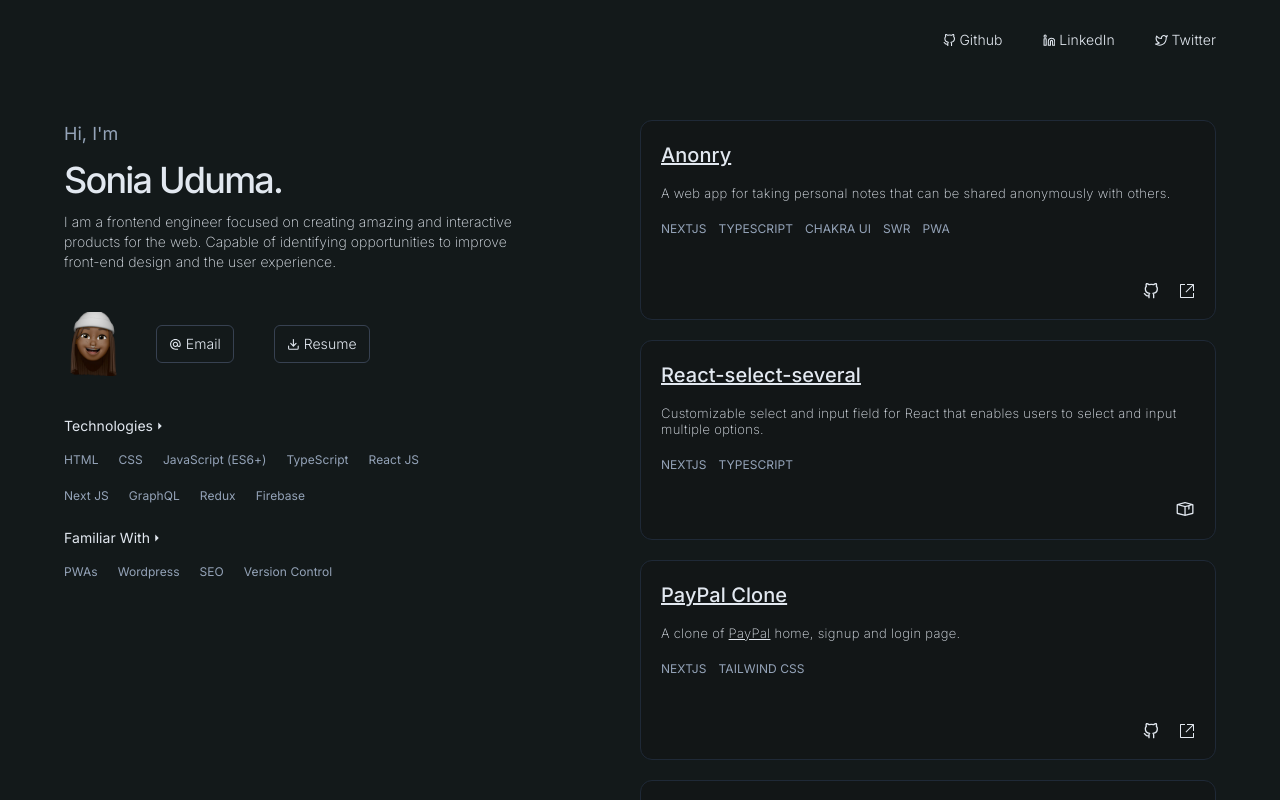
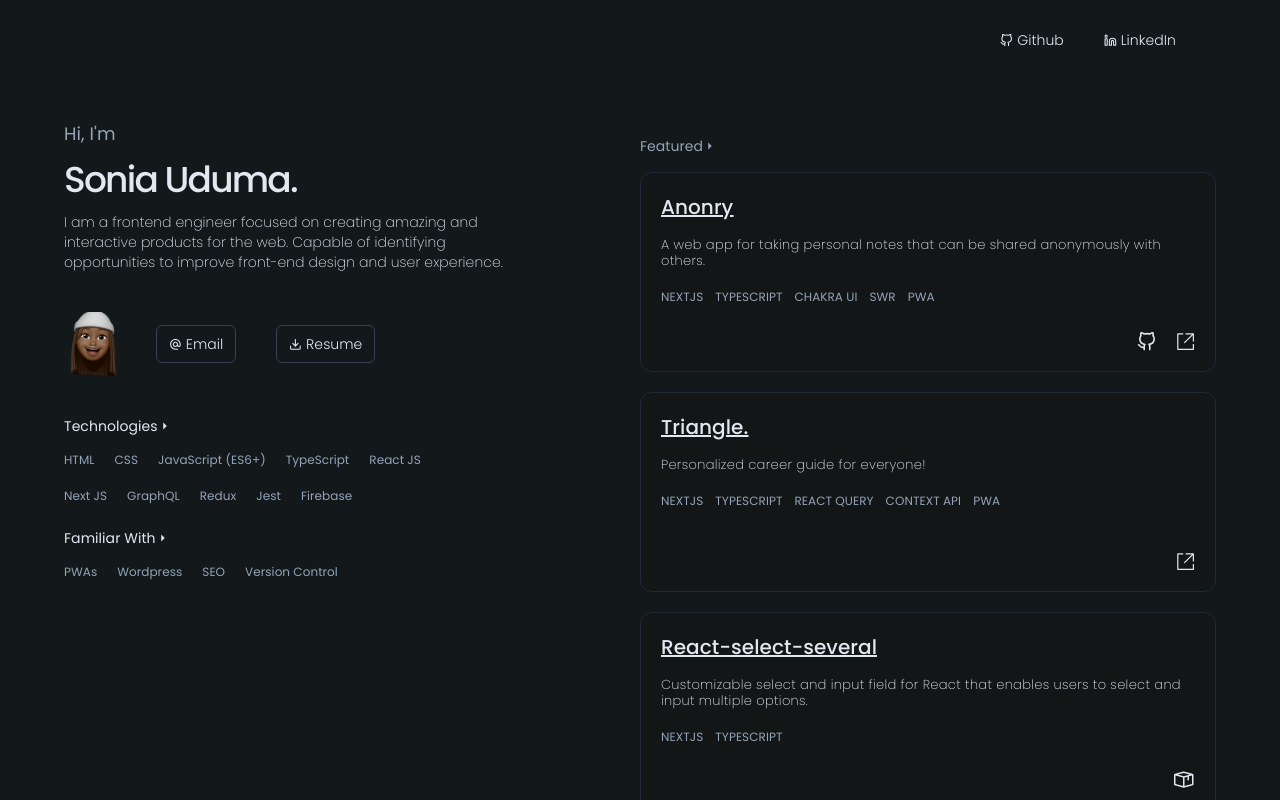
Before and after one commit to uduma-sonia/sonia-uduma, a React (Vite) app: page / in a window 1280 px wide. Shown: the top 800 px of the page. Built offline with nearby package versions, Linux system fonts and the light colour scheme.

Commit message:
[fix] projects

```diff
--- a/package.json
+++ b/package.json
@@ -10,11 +10,13 @@
   },
   "dependencies": {
     "@fontsource/inter": "^4.5.12",
+    "@fontsource/poppins": "^4.5.10",
     "gsap": "^3.11.2",
     "react": "^18.2.0",
     "react-dom": "^18.2.0",
     "react-icons": "^4.4.0",
-    "react-select-several": "^1.2.4",
+    "react-select-several": "^1.2.13",
+    "sonia-test": "^1.0.0",
     "swiper": "^8.4.3"
   },
   "devDependencies": {
--- a/src/components/Hero.jsx
+++ b/src/components/Hero.jsx
@@ -24,10 +24,10 @@ export default function Hero() {
           </h2>
 
           <div className="mt-3">
-            <p className="font-extralight text-xs lg:text-sm max-w-xs lg:max-w-md">
+            <p className="font-extralight text-sm max-w-xs lg:max-w-md">
               I am a frontend engineer focused on creating amazing and
               interactive products for the web. Capable of identifying
-              opportunities to improve front-end design and the user experience.
+              opportunities to improve front-end design and user experience.
             </p>
           </div>
 
@@ -37,7 +37,7 @@ export default function Hero() {
               target="_blank"
               rel="noopener noreferrer"
             >
-              <FiGithub size="1.2rem" />
+              <FiGithub size="1.4rem" />
             </a>
             <a
               className="mx-8"
@@ -45,15 +45,15 @@ export default function Hero() {
               target="_blank"
               rel="noopener noreferrer"
             >
-              <FiLinkedin size="1.2rem" />
+              <FiLinkedin size="1.4rem" />
             </a>
-            <a
+            {/* <a
               href="https://twitter.com/Sonia_Uduma"
               target="_blank"
               rel="noopener noreferrer"
             >
               <FiTwitter size="1.2rem" />
-            </a>
+            </a> */}
           </div>
 
           <div className="mt-10 hidden lg:flex items-center">
@@ -89,8 +89,8 @@ export default function Hero() {
         </div>
 
         <div className="lg:w-[50%] w-full mt-10 lg:mt-0">
-          <p className="lg:hidden my-4 text-sm flex items-center">
-            Projects <IoMdArrowDropright />
+          <p className="text-slate-400 my-4 text-sm flex items-center">
+            Featured <IoMdArrowDropright />
           </p>
 
           <div className="lg:hidden">
@@ -128,11 +128,11 @@ export default function Hero() {
 
             <div className="flex justify-end">
               <button className="project_prev_button mr-7">
-                <BsFillArrowLeftCircleFill size="1.4rem" color="#5f6061" />
+                <BsFillArrowLeftCircleFill size="1.7rem" color="#5f6061" />
               </button>
 
               <button className="project_next_button">
-                <BsFillArrowRightCircleFill size="1.4rem" color="#5f6061" />
+                <BsFillArrowRightCircleFill size="1.7rem" color="#5f6061" />
               </button>
             </div>
           </div>
@@ -182,6 +182,13 @@ const allProjects = [
     npm: false,
   },
   {
+    name: "Triangle.",
+    description: "Personalized career guide for everyone!",
+    tools: ["NEXTJS", "TYPESCRIPT", "REACT QUERY", "CONTEXT API", "PWA"],
+    live_link: "https://triangle.africa/",
+    npm: false,
+  },
+  {
     name: "React-select-several",
     description:
       "Customizable select and input field for React that enables users to select and input multiple options.",
@@ -189,13 +196,6 @@ const allProjects = [
     live_link: "https://www.npmjs.com/package/react-select-several",
     npm: true,
   },
-  // {
-  //   name: "Triangle.",
-  //   description: "Personalized career guide for everyone!",
-  //   tools: ["NEXTJS", "TYPESCRIPT", "REACT QUERY", "CONTEXT API", "PWA"],
-  //   live_link: "https://triangle.africa/",
-  // npm: false,
-  // },
   {
     name: "PayPal Clone",
     description: (
--- a/src/components/Navbar.jsx
+++ b/src/components/Navbar.jsx
@@ -24,7 +24,7 @@ export default function Navbar() {
           LinkedIn
         </a>
 
-        <a
+        {/* <a
           className="items-center gap-1 hover:scale-110 transition ease-in-out duration-500 hidden lg:flex"
           href="https://twitter.com/Sonia_Uduma"
           target="_blank"
@@ -32,7 +32,7 @@ export default function Navbar() {
         >
           <FiTwitter size="0.8rem" />
           Twitter
-        </a>
+        </a> */}
 
         <a
           className="mr-10 lg:hidden"
--- a/src/components/ProjectsCard.jsx
+++ b/src/components/ProjectsCard.jsx
@@ -3,12 +3,13 @@ import { FiGithub } from "react-icons/fi";
 import { VscLinkExternal, VscPackage } from "react-icons/vsc";
 
 export default function ProjectsCard({ data }) {
-  console.log(data);
   return (
     <div className="bg-[#121617] h-[220px] lg:h-[200px] flex flex-col justify-between border border-gray-800 mb-5 rounded-xl p-5 hover:translate-x-2 ease-in-out duration-500 hover:shadow-md">
       <div>
         <h4 className="text-lg lg:text-xl font-medium mb-4 underline">
-          {data.name}
+          <a href={data.live_link} target="_blank" rel="noopener noreferrer">
+            {data.name}
+          </a>
         </h4>
 
         <p className="text-xs lg:text-[13px] font-extralight tracking-wide">
@@ -32,7 +33,7 @@ export default function ProjectsCard({ data }) {
             rel="noopener noreferrer"
             className="hover:scale-110 transition ease-in-out duration-500"
           >
-            <VscPackage size="1.3rem" />
+            <VscPackage size="1.5rem" />
           </a>
         )}
         {!data?.npm && (
@@ -44,7 +45,7 @@ export default function ProjectsCard({ data }) {
                 rel="noopener noreferrer"
                 className="hover:scale-110 transition ease-in-out duration-500"
               >
-                <FiGithub />
+                <FiGithub size="1.2rem" />
               </a>
             )}
 
@@ -54,7 +55,7 @@ export default function ProjectsCard({ data }) {
               rel="noopener noreferrer"
               className="hover:scale-110 transition ease-in-out duration-500"
             >
-              <VscLinkExternal />
+              <VscLinkExternal size="1.2rem" />
             </a>
           </>
         )}
--- a/src/components/Technologies.jsx
+++ b/src/components/Technologies.jsx
@@ -17,6 +17,7 @@ export default function Technologies() {
         <li>Next JS</li>
         <li>GraphQL</li>
         <li>Redux</li>
+        <li>Jest</li>
         <li>Firebase</li>
       </ul>
 
--- a/src/index.css
+++ b/src/index.css
@@ -1,12 +1,10 @@
-@import "@fontsource/inter/100.css";
-@import "@fontsource/inter/200.css";
-@import "@fontsource/inter/300.css";
-@import "@fontsource/inter/400.css";
-@import "@fontsource/inter/500.css";
-@import "@fontsource/inter/600.css";
-@import "@fontsource/inter/700.css";
-@import "@fontsource/inter/800.css";
-@import "@fontsource/inter/900.css";
+@import "@fontsource/poppins/100.css";
+@import "@fontsource/poppins/200.css";
+@import "@fontsource/poppins/300.css";
+@import "@fontsource/poppins/400.css";
+@import "@fontsource/poppins/500.css";
+@import "@fontsource/poppins/600.css";
+@import "@fontsource/poppins/700.css";
 
 @tailwind base;
 @tailwind components;
@@ -16,8 +14,8 @@ html,
 body {
   padding: 0;
   margin: 0;
-  font-family: "Inter", Segoe UI, Roboto, Oxygen, Ubuntu, Cantarell, Fira Sans,
-    Droid Sans, Helvetica Neue, sans-serif;
+  font-family: "Poppins", -apple-system, BlinkMacSystemFont, Segoe UI, Roboto,
+    Oxygen, Ubuntu, Cantarell, Fira Sans, Droid Sans, Helvetica Neue, sans-serif;
   letter-spacing: 0.005em;
   scroll-behavior: smooth;
   background-color: #13191a;
@@ -35,3 +33,7 @@ body {
   -ms-overflow-style: none;
   scrollbar-width: none;
 }
+
+.test_input_class {
+  border: 1px solid red;
+}
```
Also changed, not shown: 1 other file (tests, documents, lock files or other folders).
